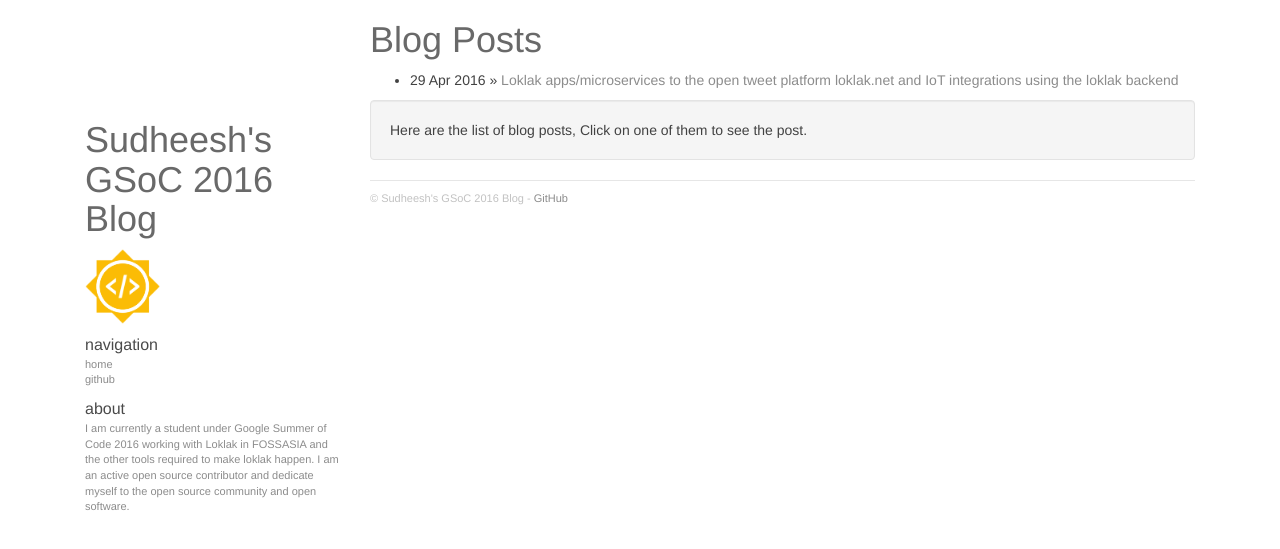
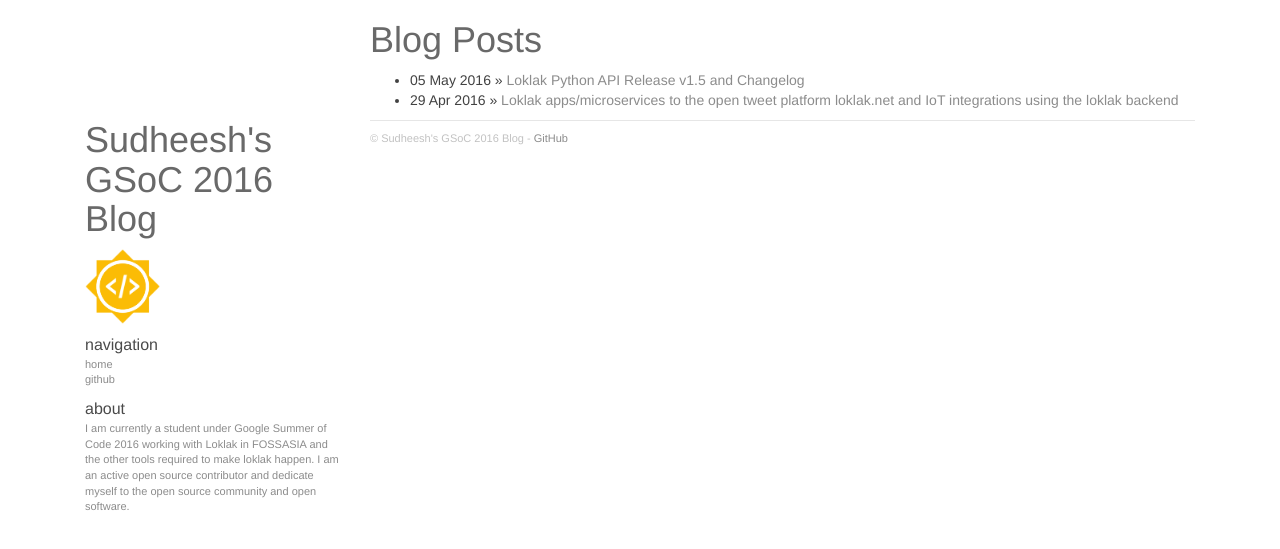
Before and after one commit to sudheesh001/gsoc2016, a Jekyll site: the page built from index.html, in a window 1280 px wide. Shown: the top 549 px of the page. Built offline with Jekyll 4.4.1, drawn with Linux system fonts in a browser that asks for light colours; nearby versions of some CDN libraries; Markdown is read by kramdown in place of the engine named in the settings; part of the change alters nothing that is shown.

Commit message:
Blog release python 1.5 loklak release

```diff
--- a/_layouts/default.html
+++ b/_layouts/default.html
@@ -51,8 +51,6 @@
 			<div class="col-sm-9 col-md-9 col-lg-9">
 				{{ content }}
 
-				<p class="well">Here are the list of blog posts, Click on one of them to see the post.</p>
-
 				<footer class="footer">
 					&copy; {{ site.name }}
 					{% if site.github %}
--- /dev/null
+++ b/_posts/2016-05-07-loklak-python-15-release.markdown
@@ -0,0 +1,30 @@
+---
+layout: post
+title:  "Loklak Python API Release v1.5 and Changelog"
+date:   2016-05-05 00:18:23
+categories: loklak
+---
+The Python API for loklak has made it really simple for using loklak in many applications which are twitter based and want to move towards Loklak. This API has also been a great point for a lot of researchers working on twitter data analysis and other sentiment analysis tools based on twitter data. The API needed quite a few enhancements the most important being the support for private loklak servers instead of the only support for `loklak.org`.
+
+In this update, the team has made some amazing changes to the API and some of them are as follows:
+
+- Support for local/private loklak servers and multiple loklak server objects.
+- Reduced computation and lighter library
+- Image responses and support for getMarkdown and getMap functionalities with text overlay over them.
+- Unit tested completely
+- Added Examples for each of the ways to use the python API for loklak
+- Fallback mechanisms and failures on private servers moves to production `loklak.org` server.
+- Command line interface for loklak using the `loklak` command on the commandline , allowing shell scripts and other devops tools to take advantage.
+- Integrated the GeoCode API support in python.
+- Supports unicode and doesn't break on encountering an unicode character.
+
+This can now be easily installed from [pypi](https://pypi.python.org/pypi/python-loklak-api/) by doing `pip install python-loklak-api`
+
+<div class="row">
+	<div class="col-md-10 col-md-offset-1">
+		<blockquote class="twitter-tweet" data-lang="en"><p lang="en" dir="ltr">Just released the v1.5 API for <a href="https://twitter.com/hashtag/loklak?src=hash">#loklak</a> in python at <a href="https://t.co/7mPssQ9bRW">https://t.co/7mPssQ9bRW</a> Now makes it possible to query public/private loklak server <a href="https://twitter.com/hashtag/IOT?src=hash">#IOT</a></p>&mdash; SudheeshSinganamalla (@sudheesh001) <a href="https://twitter.com/sudheesh001/status/724306100552503296">April 24, 2016</a></blockquote>
+		<script async src="//platform.twitter.com/widgets.js" charset="utf-8"></script>
+	</div>
+</div>
+
+We look forward to more updates coming into this library when the IoT support for loklak rolls out. This would mean changes in the `push` API implementations and a stream based service to coordinate between devices. In the near future we'd like to move all the documentation to a read the docs sphinx implementation like other python libaries out there.
```
